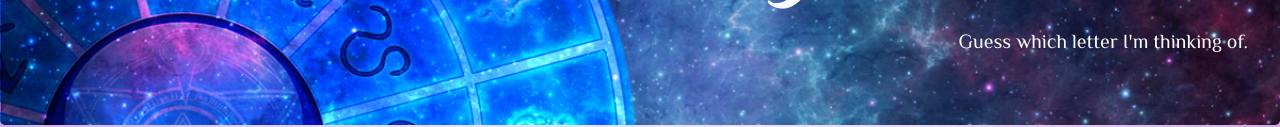
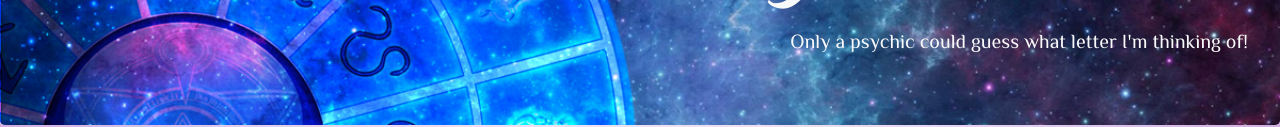
Before and after one commit to jschneid94/Psychic-Game, a plain HTML site: page index.html in a window 1280 px wide. Shown: the part 182-309 px from the top of the page. Drawn offline with nearby package versions, Linux system fonts and the light colour scheme.

Commit message:
Small styling changes.

```diff
--- a/assets/css/style.css
+++ b/assets/css/style.css
@@ -2,7 +2,7 @@
     font-family: 'Kaushan Script', cursive;
 }
 
-h3, h4, span {
+h2, h4, span {
     font-family: 'Philosopher', sans-serif;
 }
 
--- a/index.html
+++ b/index.html
@@ -18,7 +18,7 @@
             <h1 class="display-1 text-light" id="gameTitle">Psychic Game!</h1>
             <br />
 
-            <h3 class="lead text-light">Guess which letter I'm thinking of.</h3>
+            <h2 class="lead text-light">Only a psychic could guess what letter I'm thinking of!</h2>
         </div>
 
         <div class="container">
```
